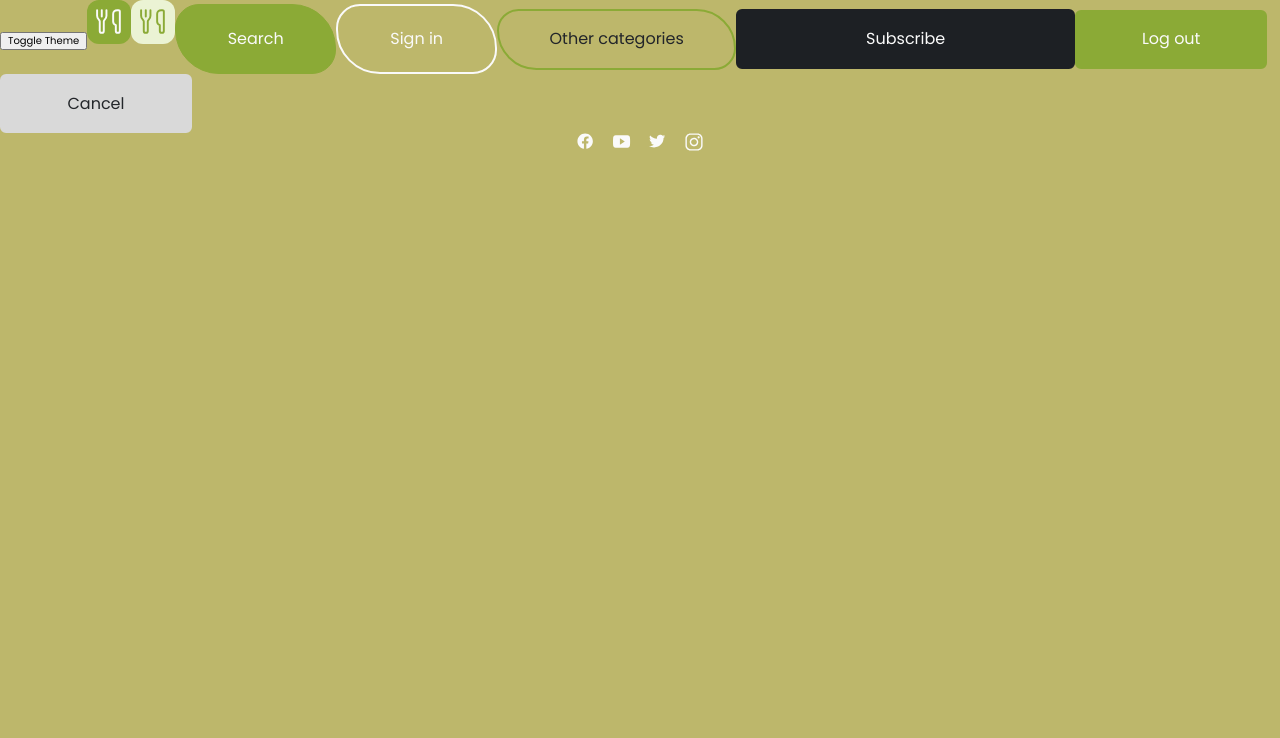
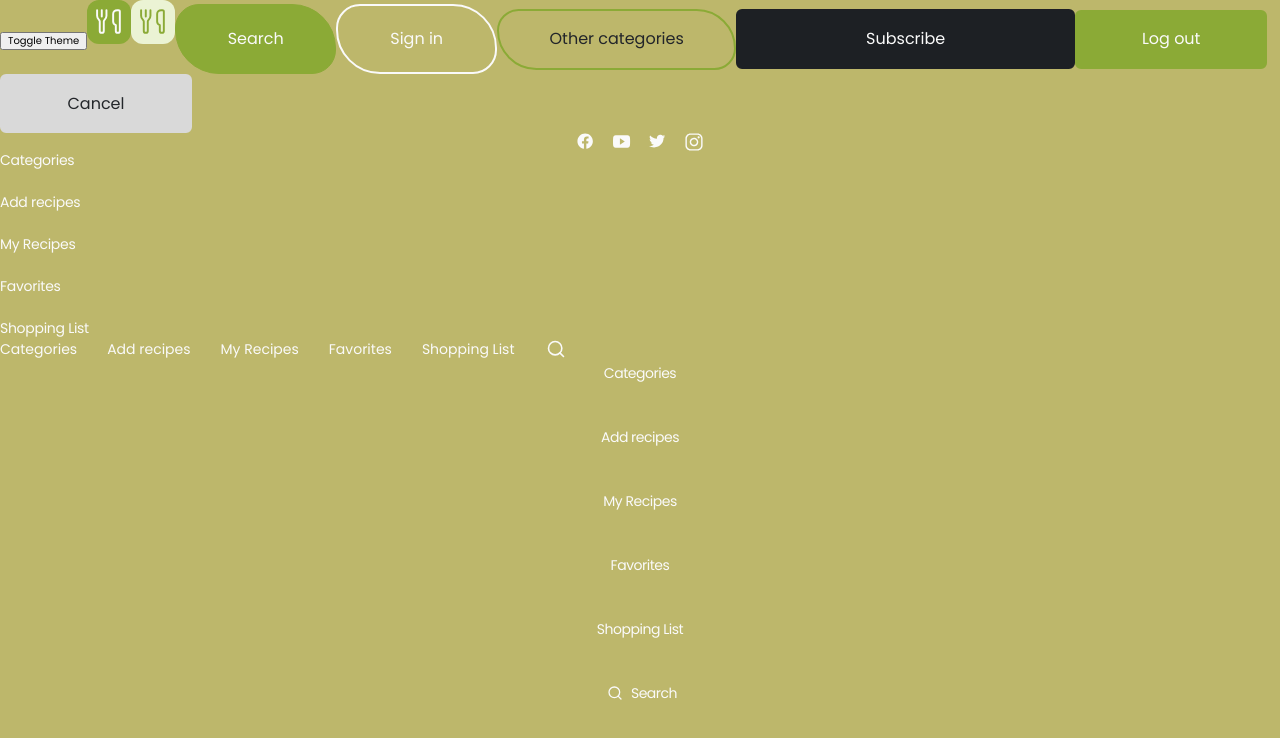
Before and after one commit to pawelrogowski/soYum, a React (Vite) app: page / in a window 1280 px wide. Shown: the top 738 px of the page. Built offline with nearby package versions, Linux system fonts and the light colour scheme.

Commit message:
added navigation variants to App

```diff
--- a/src/App.jsx
+++ b/src/App.jsx
@@ -8,6 +8,7 @@ import { Logo } from "./components/Logo/Logo";
 import { Button } from "./components/Button/Button";
 import { SocialIcons } from "./components/SocialIcons/SocialIcons";
 import { BrowserRouter } from "react-router-dom";
+import { Navigation } from "./components/Navigation/Navigation";
 export const App = () => {
 	const { theme } = useContext(ThemeContext);
 
@@ -29,6 +30,11 @@ export const App = () => {
 				<div>
 					<SocialIcons />
 				</div>
+				<div>
+					<Navigation variant="footer" />
+					<Navigation variant="header" />
+					<Navigation variant="hamburger" />
+				</div>
 			</BrowserRouter>
 		</ThemeProvider>
 	);
```
